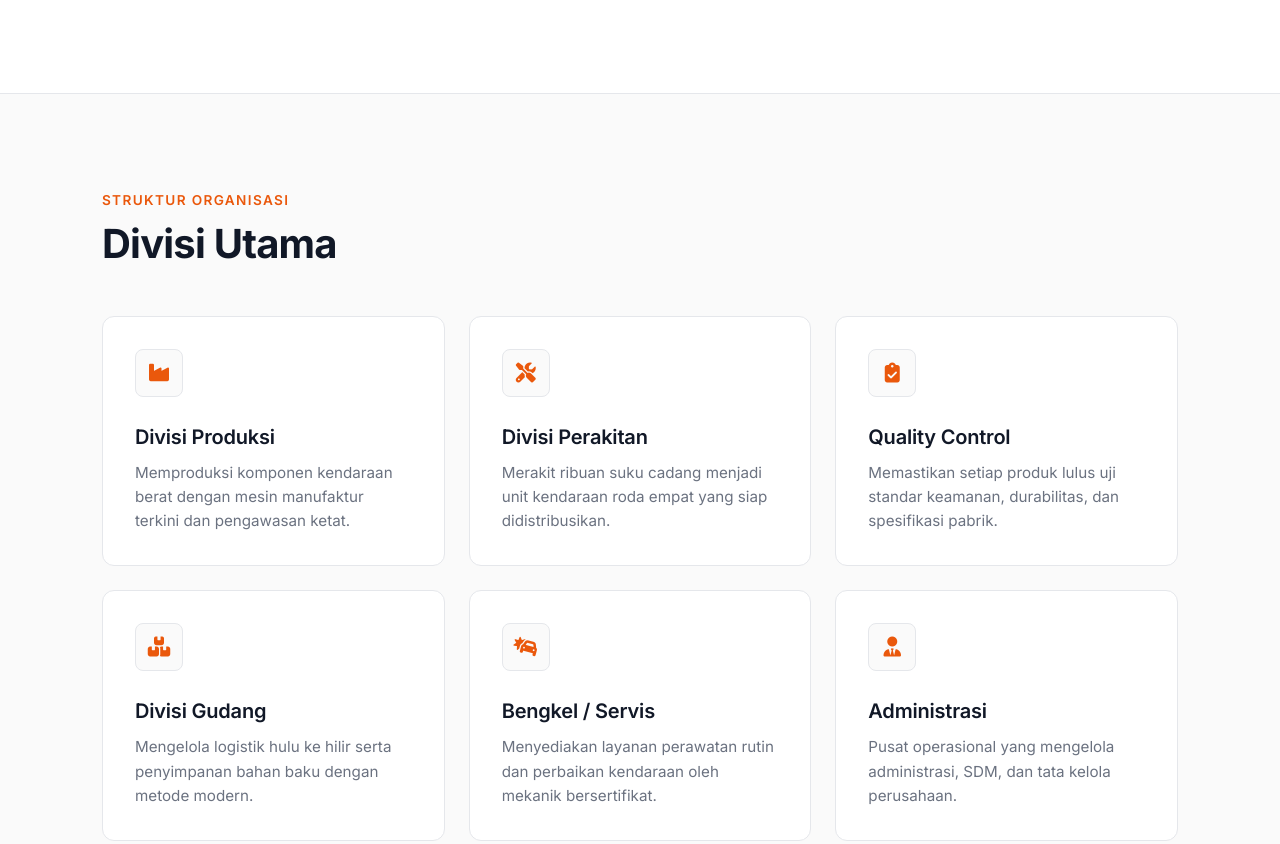
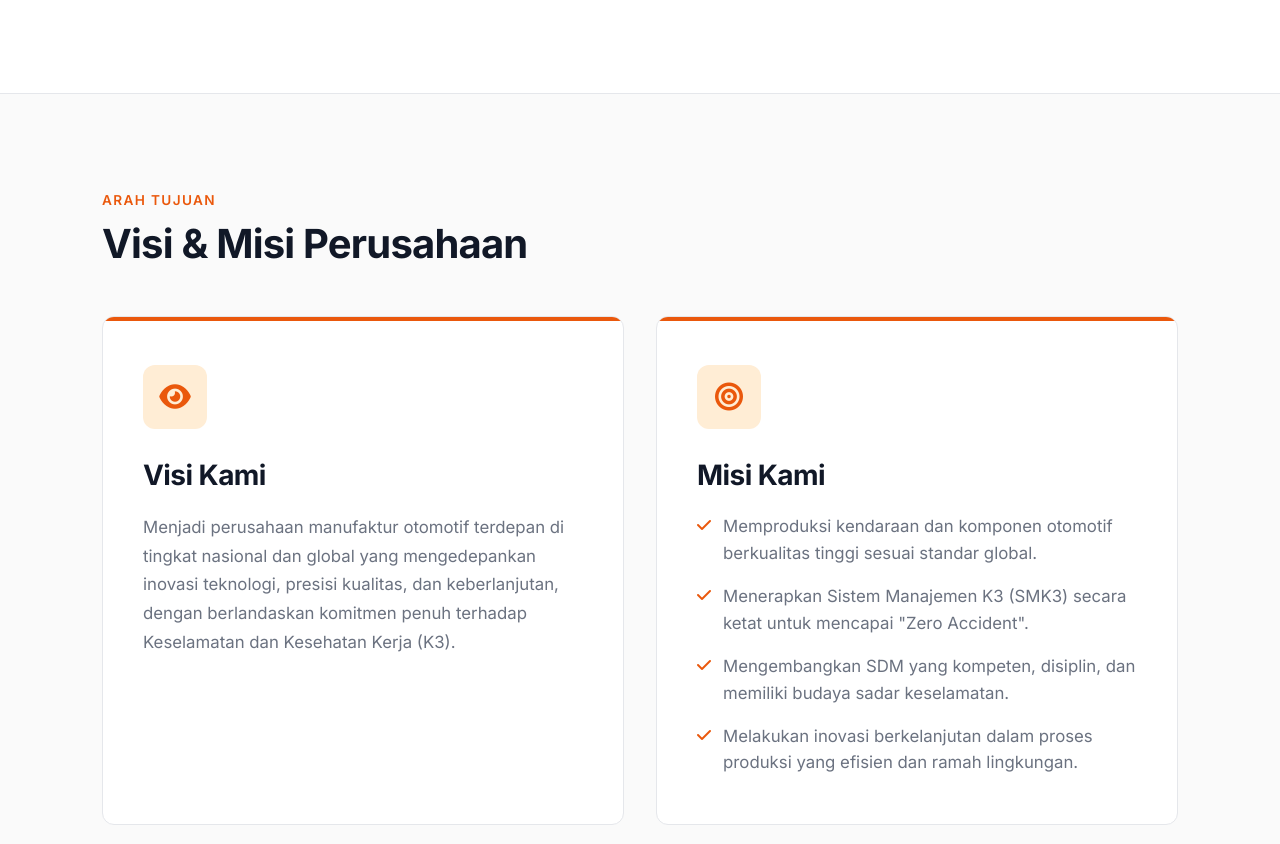
Before and after one commit to pembunuhGila/PT-Sekawan-Otomotif-K3-, a website: page index.html in a window 1280 px wide. Shown: the part 1447-2291 px from the top of the page. Drawn offline with Linux system fonts and the light colour scheme.

Commit message:
tambah visi misi

```diff
--- a/index.html
+++ b/index.html
@@ -26,7 +26,7 @@
         <li><a href="#denah">Denah Pabrik</a></li>
         <li><a href="#bahaya">Risiko K3</a></li>
         <li><a href="#video">Video Edukasi</a></li>
-      </ul>
+       </ul>
     </div>
   </nav>
 
@@ -74,6 +74,34 @@
         </div>
         <div class="about-image reveal">
           <img src="https://images.unsplash.com/photo-1581091226825-a6a2a5aee158?auto=format&fit=crop&w=800&q=80" alt="Fasilitas Industri Otomotif">
+        </div>
+      </div>
+    </div>
+  </section>
+
+  <!-- Visi & Misi Section -->
+  <section id="visi-misi" class="section visi-misi-section">
+    <div class="container">
+      <div class="section-header reveal">
+        <span class="section-subtitle">Arah Tujuan</span>
+        <h2 class="section-title">Visi & Misi Perusahaan</h2>
+      </div>
+
+      <div class="vm-grid">
+        <div class="vm-card reveal">
+          <div class="vm-icon"><i class="fa-solid fa-eye"></i></div>
+          <h3>Visi Kami</h3>
+          <p>Menjadi perusahaan manufaktur otomotif terdepan di tingkat nasional dan global yang mengedepankan inovasi teknologi, presisi kualitas, dan keberlanjutan, dengan berlandaskan komitmen penuh terhadap Keselamatan dan Kesehatan Kerja (K3).</p>
+        </div>
+        <div class="vm-card reveal" style="transition-delay: 0.2s">
+          <div class="vm-icon"><i class="fa-solid fa-bullseye"></i></div>
+          <h3>Misi Kami</h3>
+          <ul class="vm-list">
+            <li><i class="fa-solid fa-check"></i> Memproduksi kendaraan dan komponen otomotif berkualitas tinggi sesuai standar global.</li>
+            <li><i class="fa-solid fa-check"></i> Menerapkan Sistem Manajemen K3 (SMK3) secara ketat untuk mencapai "Zero Accident".</li>
+            <li><i class="fa-solid fa-check"></i> Mengembangkan SDM yang kompeten, disiplin, dan memiliki budaya sadar keselamatan.</li>
+            <li><i class="fa-solid fa-check"></i> Melakukan inovasi berkelanjutan dalam proses produksi yang efisien dan ramah lingkungan.</li>
+          </ul>
         </div>
       </div>
     </div>
@@ -655,6 +683,7 @@
             <li><a href="#hukum">Regulasi K3</a></li>
             <li><a href="#bahaya">Identifikasi Bahaya</a></li>
             <li><a href="#video">Video Pelatihan</a></li>
+            <li><a href="Manual_Book_K3.pdf" target="_blank">Buku Panduan</a></li>
           </ul>
         </div>
       </div>
--- a/style.css
+++ b/style.css
@@ -120,6 +120,30 @@ body {
 .commitment-box { margin-top: 2rem; padding: 1.5rem; border-left: 3px solid var(--accent); background: var(--bg-main); border-radius: 0 8px 8px 0; }
 .commitment-box p { margin: 0; font-style: italic; color: var(--text-main); font-size: 1rem; }
 
+/* --- VISI & MISI SECTION --- */
+.visi-misi-section { background: var(--bg-main); border-bottom: 1px solid var(--border-light); }
+.vm-grid { display: grid; grid-template-columns: 1fr 1fr; gap: 2rem; }
+.vm-card {
+  padding: 3rem 2.5rem; background: var(--bg-surface); border: 1px solid var(--border-light);
+  border-radius: 12px; transition: box-shadow 0.3s ease, transform 0.3s ease;
+  position: relative; overflow: hidden;
+}
+.vm-card:hover { box-shadow: var(--shadow-lg); transform: translateY(-5px); }
+.vm-card::before {
+  content: ''; position: absolute; top: 0; left: 0; width: 100%; height: 4px;
+  background: var(--accent);
+}
+.vm-icon {
+  width: 64px; height: 64px; border-radius: 12px; background: var(--accent-light);
+  display: flex; align-items: center; justify-content: center; font-size: 1.75rem;
+  margin-bottom: 1.5rem; color: var(--accent);
+}
+.vm-card h3 { font-size: 1.75rem; margin-bottom: 1rem; font-weight: 700; letter-spacing: -0.02em; color: var(--text-main); }
+.vm-card p { color: var(--text-muted); font-size: 1.05rem; line-height: 1.7; }
+.vm-list { list-style: none; display: flex; flex-direction: column; gap: 1rem; margin-top: 1rem; }
+.vm-list li { display: flex; align-items: flex-start; gap: 0.75rem; color: var(--text-muted); font-size: 1.05rem; line-height: 1.6; }
+.vm-list li i { color: var(--accent); margin-top: 0.25rem; font-size: 1rem; }
+
 /* --- DIVISI SECTION --- */
 .divisions-grid { display: grid; grid-template-columns: repeat(auto-fit, minmax(300px, 1fr)); gap: 1.5rem; }
 .division-card {
@@ -241,6 +265,7 @@ body {
   .nav-links.active { display: flex; }
   .hero-title { font-size: 2.5rem; }
   .about-grid { grid-template-columns: 1fr; }
+  .vm-grid { grid-template-columns: 1fr; }
   .video-grid { grid-template-columns: 1fr; }
   .footer-content { grid-template-columns: 1fr; gap: 2rem; }
 }
```
